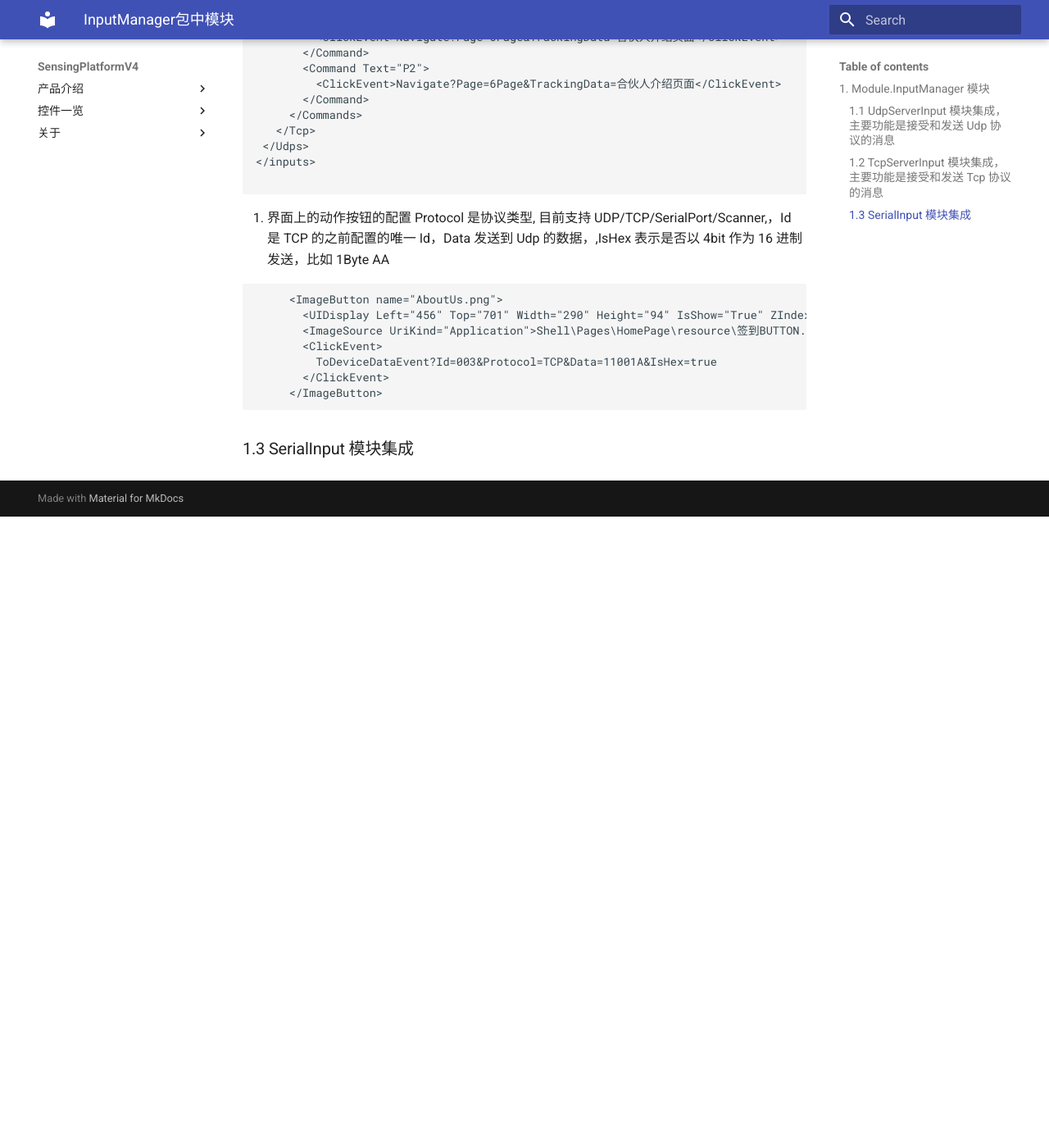
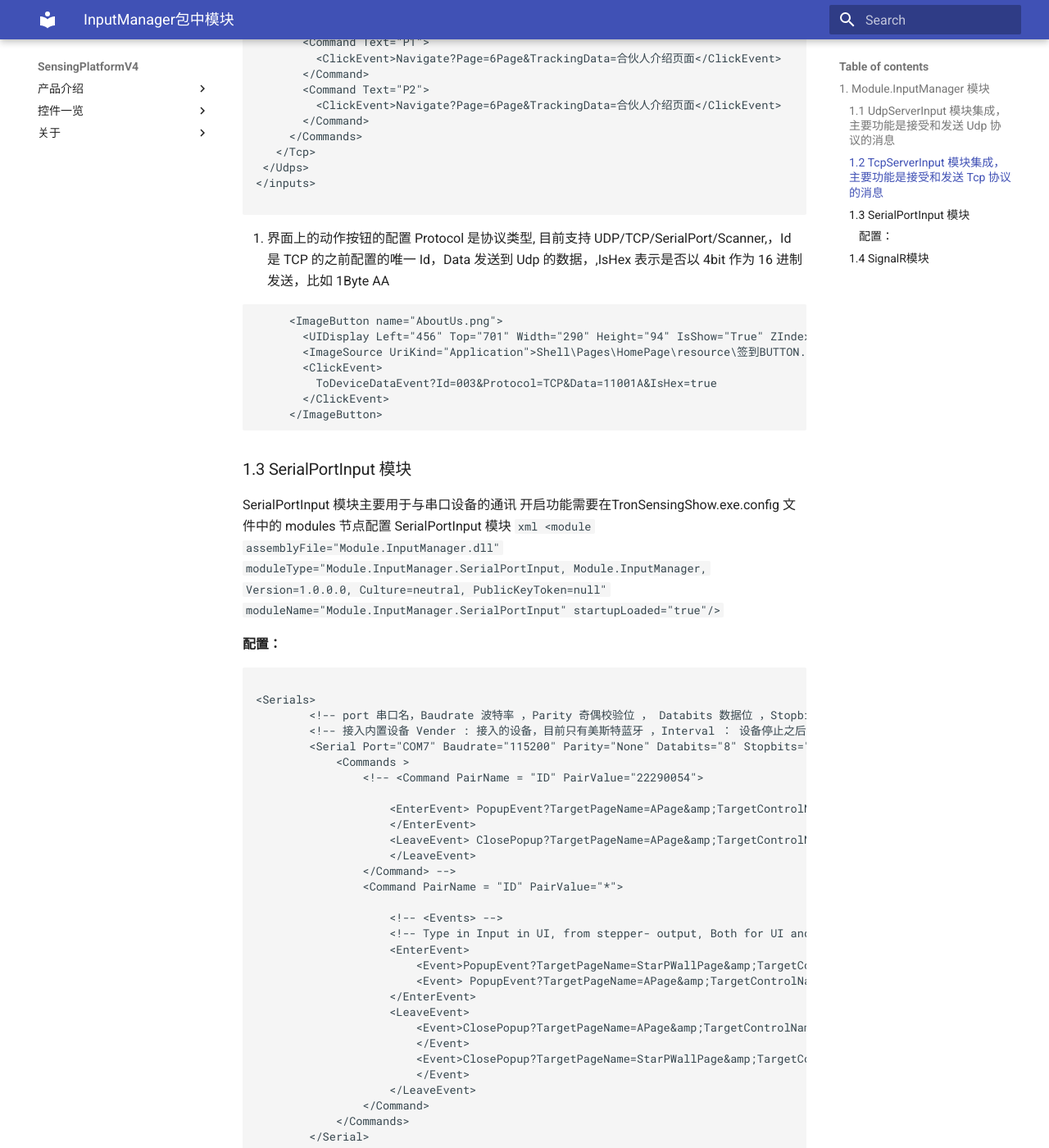
Before and after one commit to troncell/SensingPlatformDocs, an MkDocs documentation site: the page built from docs/模块一览/InputManager包中模块.md, in a window 1280 px wide and 1400 px high, scrolled down 2193 px. Shown: the whole window at 82% size. Built offline with MkDocs 1.6.1 and Material for MkDocs 9.7.7, drawn with Linux system fonts in a browser that asks for light colours; before the commit the page ends 2823 px from its top, so only the background shows below that; some of the changed text lies outside the part shown.

Commit message:
InputManager 串口与SignalR补充

````diff
--- a/docs/模块一览/InputManager包中模块.md
+++ b/docs/模块一览/InputManager包中模块.md
@@ -1,6 +1,6 @@
 ## 1. Module.InputManager 模块
 
-InputManager 中主要是集成包含第三方的外设交付，UdpServerInput(Udp 交互)，TcpServerInput(TCP 交付)，SerialPortInput(串口交互)，SannerInput(扫描枪输入)
+InputManager 中主要是集成包含第三方的外设交付，UdpServerInput(Udp 交互)，TcpServerInput(TCP 交互)，SerialPortInput(串口交互)，SannerInput(扫描枪输入),SignalR(SignalR 交互)
 
 ### 1.1 UdpServerInput 模块集成，主要功能是接受和发送 Udp 协议的消息
 
@@ -129,4 +129,101 @@
      </ImageButton>
 ```
 
-### 1.3 SerialInput 模块集成
+### 1.3 SerialPortInput 模块
+SerialPortInput 模块主要用于与串口设备的通讯
+开启功能需要在TronSensingShow.exe.config 文件中的 modules 节点配置 SerialPortInput 模块
+  ```xml
+<module assemblyFile="Module.InputManager.dll" moduleType="Module.InputManager.SerialPortInput, Module.InputManager, Version=1.0.0.0, Culture=neutral, PublicKeyToken=null" moduleName="Module.InputManager.SerialPortInput" startupLoaded="true"/>
+  ```
+
+#### 配置：
+```xml
+
+<Serials>
+		<!-- port 串口名，Baudrate 波特率 ，Parity 奇偶校验位 ， Databits 数据位 ，Stopbits 停止位 -->
+		<!-- 接入内置设备 Vender : 接入的设备，目前只有美斯特蓝牙 ，Interval ： 设备停止之后的事件触发时间，单位是毫秒-->
+		<Serial Port="COM7" Baudrate="115200" Parity="None" Databits="8" Stopbits="One" Interval = "3000" Vender="Meisite">
+			<Commands >
+				<!-- <Command PairName = "ID" PairValue="22290054">
+
+					<EnterEvent> PopupEvent?TargetPageName=APage&amp;TargetControlName=ShowPopItems&amp;X=0&amp;Y=0&amp;Height=1080&amp;Width=1920&amp;EventID=AEvent1&amp;UriKind=Application&amp;EventPath=Shell\Pages\APage\PopItems&amp;DeviceID=255887&amp;Device={$ID}
+					</EnterEvent>
+					<LeaveEvent> ClosePopup?TargetPageName=APage&amp;TargetControlName=ShowPopItems&amp;EventID=AEvent1
+					</LeaveEvent>
+				</Command> -->
+				<Command PairName = "ID" PairValue="*">
+
+					<!-- <Events> -->
+					<!-- Type in Input in UI, from stepper- output, Both for UI and stepper's output -->
+					<EnterEvent>
+						<Event>PopupEvent?TargetPageName=StarPWallPage&amp;TargetControlName=PopItems&amp;X=0&amp;Y=0&amp;Height=1920&amp;Width=1080&amp;EventID=Introduce&amp;UriKind=Application&amp;EventPath=Shell\Pages\StarPWallPage\PopItems&amp;DeviceId={$ID}</Event>
+						<Event> PopupEvent?TargetPageName=APage&amp;TargetControlName=ShowPopItems&amp;X=0&amp;Y=0&amp;Height=1080&amp;Width=1920&amp;EventID=AEvent1&amp;UriKind=Application&amp;EventPath=Shell\Pages\APage\PopItems&amp;DeviceId={$ID}</Event>
+					</EnterEvent>
+					<LeaveEvent>
+						<Event>ClosePopup?TargetPageName=APage&amp;TargetControlName=ShowPopItems&amp;EventID=AEvent1
+						</Event>
+						<Event>ClosePopup?TargetPageName=StarPWallPage&amp;TargetControlName=PopItems&amp;EventID=Introduce
+						</Event>
+					</LeaveEvent>
+				</Command>
+			</Commands>
+		</Serial>
+
+    <Serial Port="COM19" Baudrate="115200" Parity="None" Databits="8" Stopbits="One" Interval = "100">
+		<!-- Type in Input in UI, from stepper- output, Both for UI and stepper's output -->
+		<Commands>
+
+			<Command Text="A1" StartPulse="100" EndPulse="924">
+
+				<!-- <Events> -->
+				<!-- Type in Input in UI, from stepper- output, Both for UI and stepper's output -->
+				<ClickEvent>
+					<Event Type="Both">PopupEvent?TargetPageName=HomePage&amp;TargetControlName=PopItems2&amp;X=0&amp;Y=0&amp;Height=1080&amp;Width=1920&amp;EventID=AA&amp;UriKind=Application&amp;EventPath=Shell\Pages\HomePage\PopItems</Event>
+				</ClickEvent>
+
+			  </Command>
+      </Commands>
+    </Serial>
+	</Serials>
+```
+
+如果不配置Vender的话，则只是一般的串口设备，如果配置了Vender，则需要配置对应的设备，目前支持美斯特蓝牙
+配置Vender之后，由vender设备控制没配置，则通过串口设备控制
+
+
+### 1.4  SignalR模块
+SignalR模块用于远程控制，也可以用于SensingPlatFrom的跨设备传递事件
+开启模块功能需要在TronSensingShow.exe.config 文件中的 modules 节点配置:
+
+```xml
+<module assemblyFile="Module.InputManager.dll"
+			moduleType="Module.InputManager.SignalRClientInput, Module.InputManager, Version=1.0.0.0, Culture=neutral, PublicKeyToken=null"
+			moduleName="Module.InputManager.SignalR" startupLoaded="true"/>
+```
+使用，要在Module.InputManager.dll.config配置
+```xml
+<appSettings>
+    <!-- Subkey 设备key，Addr 服务器地址 -->
+		<add key="Subkey" value="1657500e9e8a491d8eb1d830b59162fd" />
+		<add key="Addr" value="http://192.168.0.34:8080" />
+	</appSettings>
+	<Commands>
+		<Command Id="P1">
+			<Event>Navigate?Page=PartnerPage&amp;TrackingData=合伙人介绍页面</Event>
+			<Event>Navigate?Page=PartnerPage&amp;TrackingData=合伙人介绍页面</Event>
+			<Event>Navigate?Page=PartnerPage&amp;TrackingData=合伙人介绍页面</Event>
+		</Command>
+		<Command Id="P2">
+			<Event>Navigate?Page=PartnerPage&amp;TrackingData=合伙人介绍页面</Event>
+		</Command>
+		<Command Id="P3">
+			<Event>Navigate?Page=PartnerPage&amp;TrackingData=合伙人介绍页面</Event>
+		</Command>
+		<Command Id="P4">
+			<Event>Navigate?Page=PartnerPage&amp;TrackingData=合伙人介绍页面</Event>
+		</Command>
+		<Command Id="P5">
+			<Event>Navigate?Page=PartnerPage&amp;TrackingData=合伙人介绍页面</Event>
+		</Command>
+	</Commands>
+```
````
